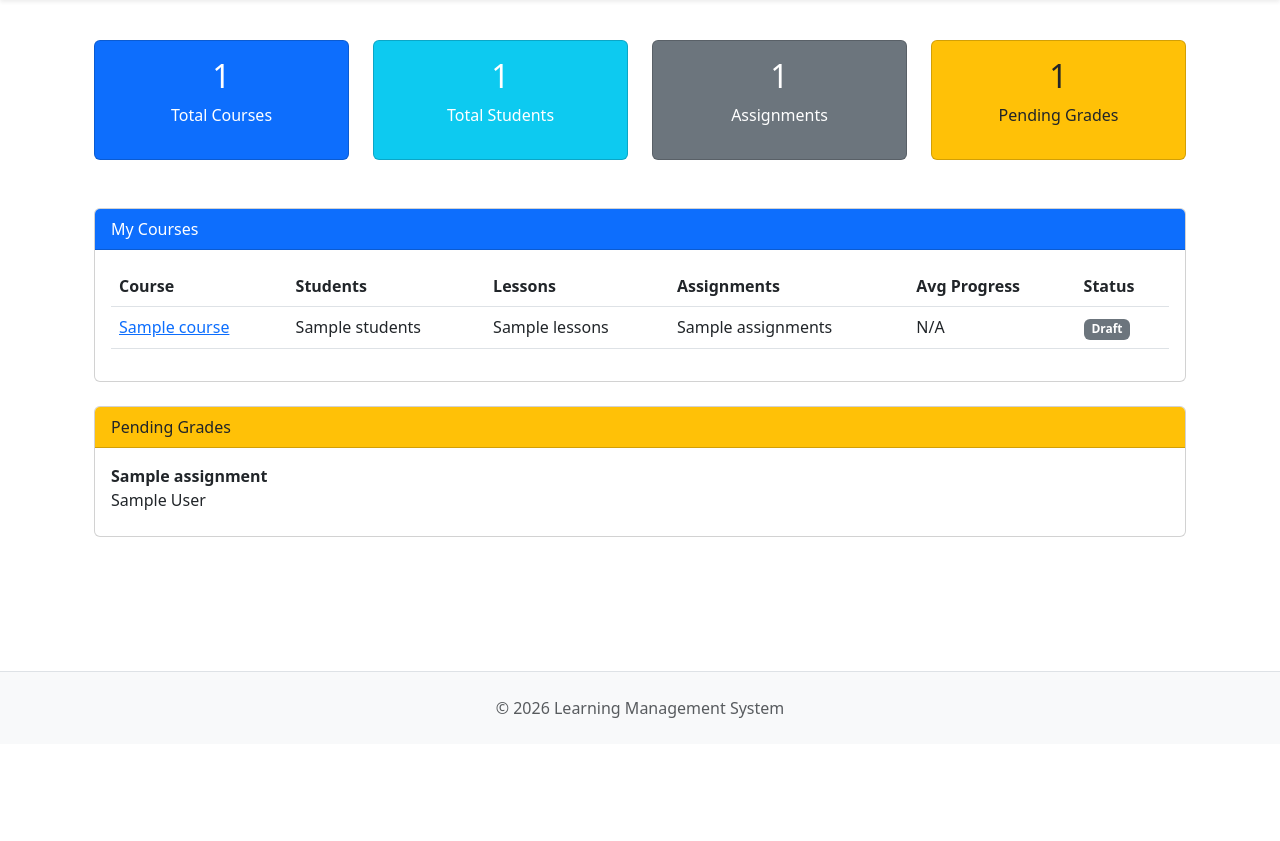
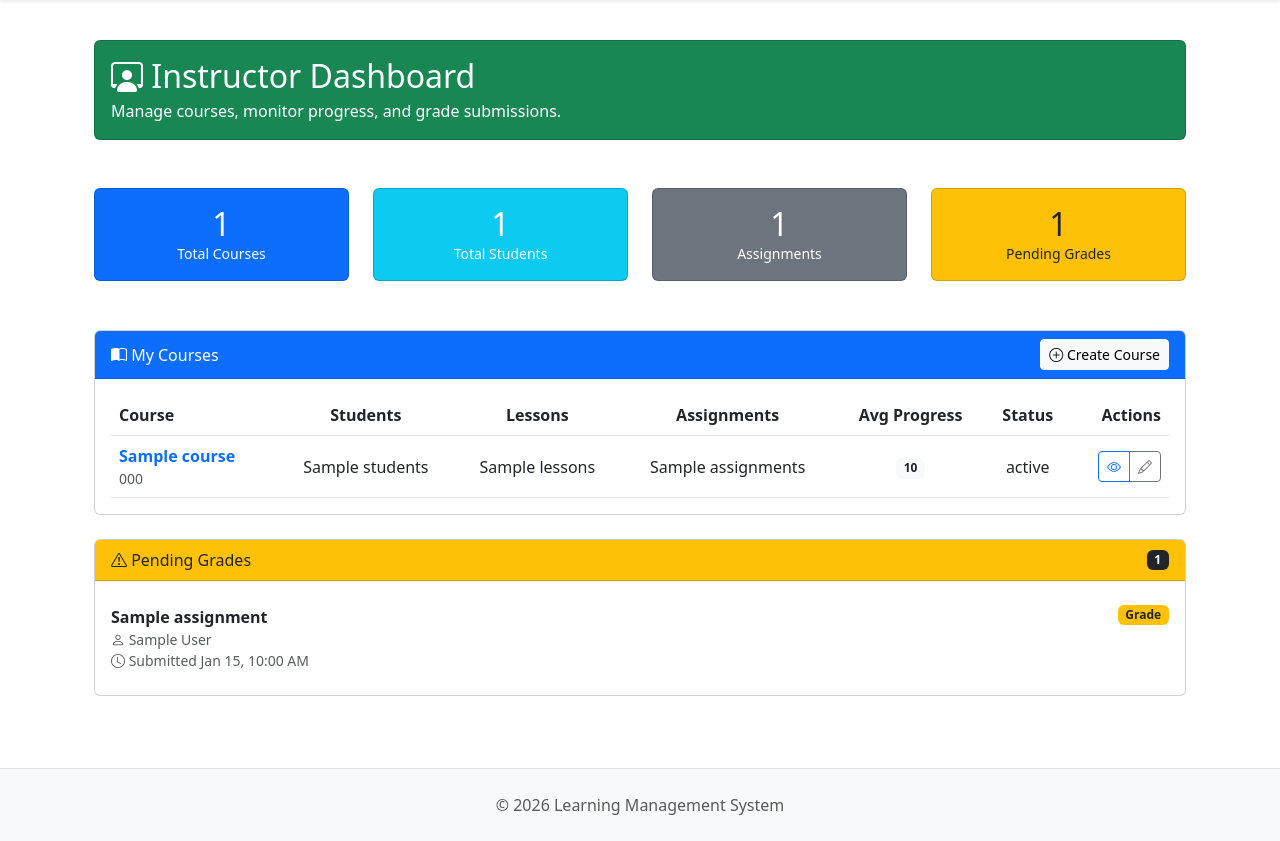
Before and after one commit to Collinsifere/LMS, a Flask app: template templates/dashboard/instructor.html in a window 1280 px wide. Shown: the part 56-897 px from the top of the page. Before the commit the page ends 774 px from the top, so only its background shows below. Run offline with Flask 3, Linux system fonts and the light colour scheme; the template is opened without the code that fills it: most values are stand-ins (such as "Sample title", 1, 10 or a date in 2020); some libraries are stand-ins or nearby versions.

Commit message:
refactor(dashboard): improved instructor dashboard template structure
- simplified template logic
- improved layout and Bootstrap structure
- aligned dashboard rendering with route view models
- fix(dashboard): correct instructor dashboard rendering
- feat(dashboard): added instructor dashboard interface

```diff
--- a/templates/dashboard/instructor.html
+++ b/templates/dashboard/instructor.html
@@ -1,119 +1,198 @@
-{% extends "base.html" %}
-{% block title %}Instructor Dashboard{% endblock %}
-
-{% block content %}
+{% extends "base.html" %} {% block title %}Instructor Dashboard{% endblock %} {%
+block content %}
 <div class="container">
+  <!-- Header -->
+  <div class="row mb-4">
+    <div class="col-12">
+      <div class="card bg-success text-white lms-card-hover">
+        <div class="card-body">
+          <h2 class="mb-1">
+            <i class="bi bi-person-workspace"></i>
+            Instructor Dashboard
+          </h2>
+          <p class="mb-0">
+            Manage courses, monitor progress, and grade submissions.
+          </p>
+        </div>
+      </div>
+    </div>
+  </div>
 
   <!-- Stats -->
   <div class="row mb-4">
     <div class="col-md-3">
-            <div class="card text-center bg-primary text-white">
+      <div class="card text-center bg-primary text-white lms-card-hover">
         <div class="card-body">
-                    <h2>{{ courses|length }}</h2>
-                    <p>Total Courses</p>
+          <h2 class="mb-0">{{ courses_count }}</h2>
+          <div class="small">Total Courses</div>
         </div>
       </div>
     </div>
 
     <div class="col-md-3">
-            <div class="card text-center bg-info text-white">
+      <div class="card text-center bg-info text-white lms-card-hover">
         <div class="card-body">
-                    <h2>{{ total_students }}</h2>
-                    <p>Total Students</p>
+          <h2 class="mb-0">{{ total_students }}</h2>
+          <div class="small">Total Students</div>
         </div>
       </div>
     </div>
 
     <div class="col-md-3">
-            <div class="card text-center bg-secondary text-white">
+      <div class="card text-center bg-secondary text-white lms-card-hover">
         <div class="card-body">
-                    <h2>{{ total_assignments }}</h2>
-                    <p>Assignments</p>
+          <h2 class="mb-0">{{ total_assignments }}</h2>
+          <div class="small">Assignments</div>
         </div>
       </div>
     </div>
 
     <div class="col-md-3">
-            <div class="card text-center bg-warning">
+      <div class="card text-center bg-warning lms-card-hover">
         <div class="card-body">
-                    <h2>{{ pending_submissions|length }}</h2>
-                    <p>Pending Grades</p>
+          <h2 class="mb-0">{{ pending_count }}</h2>
+          <div class="small">Pending Grades</div>
         </div>
       </div>
     </div>
   </div>
 
-    <!-- Courses Table -->
-    <div class="card mb-4">
-        <div class="card-header bg-primary text-white">
-            My Courses
+  <!-- Courses -->
+  <div class="card mb-4 lms-card-hover">
+    <div
+      class="card-header bg-primary text-white d-flex justify-content-between align-items-center"
+    >
+      <div><i class="bi bi-book-half"></i> My Courses</div>
+      <a href="{{ url_for('courses.create') }}" class="btn btn-light btn-sm">
+        <i class="bi bi-plus-circle"></i> Create Course
+      </a>
     </div>
+
     <div class="card-body">
-            {% if course_stats %}
-            <table class="table table-hover">
+      {% if course_stats and course_stats|length > 0 %}
+      <div class="table-responsive">
+        <table class="table table-hover align-middle mb-0">
           <thead>
             <tr>
               <th>Course</th>
-                        <th>Students</th>
-                        <th>Lessons</th>
-                        <th>Assignments</th>
-                        <th>Avg Progress</th>
-                        <th>Status</th>
+              <th class="text-center">Students</th>
+              <th class="text-center">Lessons</th>
+              <th class="text-center">Assignments</th>
+              <th class="text-center">Avg Progress</th>
+              <th class="text-center">Status</th>
+              <th class="text-end">Actions</th>
             </tr>
           </thead>
           <tbody>
             {% for stat in course_stats %}
             <tr>
               <td>
-                            <a href="{{ url_for('courses.view', course_id=stat.course.id) }}">
-                                {{ stat.course.title }}
+                <a
+                  href="{{ url_for('courses.view', course_id=stat.course.id) }}"
+                  class="text-decoration-none"
+                >
+                  <strong>{{ stat.course.title }}</strong>
                 </a>
+                <div class="small text-muted">{{ stat.course.code }}</div>
               </td>
-                        <td>{{ stat.students }}</td>
-                        <td>{{ stat.lessons }}</td>
-                        <td>{{ stat.assignments }}</td>
-                        <td>
-                            {% if stat.students > 0 %}
-                                {{ stat.avg_progress }}%
-                            {% else %}
-                                N/A
-                            {% endif %}
+
+              <td class="text-center">{{ stat.students }}</td>
+              <td class="text-center">{{ stat.lessons }}</td>
+              <td class="text-center">{{ stat.assignments }}</td>
+
+              <td class="text-center">
+                <span class="badge bg-light text-dark">
+                  {{ stat.avg_progress }}
+                </span>
               </td>
-                        <td>
-                            {% if stat.course.is_published %}
-                                <span class="badge bg-success">Live</span>
-                            {% else %}
-                                <span class="badge bg-secondary">Draft</span>
-                            {% endif %}
+
+              <td class="text-center">{{ stat.status_badge | safe }}</td>
+
+              <td class="text-end">
+                <div class="btn-group btn-group-sm">
+                  <a
+                    class="btn btn-outline-primary"
+                    href="{{ url_for('courses.view', course_id=stat.course.id) }}"
+                    title="View"
+                  >
+                    <i class="bi bi-eye"></i>
+                  </a>
+                  <a
+                    class="btn btn-outline-secondary"
+                    href="{{ url_for('courses.edit', course_id=stat.course.id) }}"
+                    title="Edit"
+                  >
+                    <i class="bi bi-pencil"></i>
+                  </a>
+                </div>
               </td>
             </tr>
             {% endfor %}
           </tbody>
         </table>
+      </div>
       {% else %}
-                <p class="text-muted">No courses yet.</p>
+      <div class="text-center py-4">
+        <i class="bi bi-journal-plus lms-icon-xxl text-muted-soft"></i>
+        <h5 class="mt-3 text-muted">No courses yet</h5>
+        <p class="text-muted mb-3">Create your first course to get started.</p>
+        <a href="{{ url_for('courses.create') }}" class="btn btn-primary">
+          <i class="bi bi-plus-circle"></i> Create Course
+        </a>
+      </div>
       {% endif %}
     </div>
   </div>
 
   <!-- Pending Submissions -->
-    <div class="card">
-        <div class="card-header bg-warning">
-            Pending Grades
+  <div class="card lms-card-hover">
+    <div
+      class="card-header bg-warning d-flex justify-content-between align-items-center"
+    >
+      <div><i class="bi bi-exclamation-triangle"></i> Pending Grades</div>
+      <span class="badge bg-dark">{{ pending_count }}</span>
     </div>
+
     <div class="card-body">
-            {% if pending_submissions %}
+      {% if pending_submissions and pending_submissions|length > 0 %}
+      <div class="list-group list-group-flush">
         {% for submission in pending_submissions %}
-                    <div class="mb-2">
-                        <strong>{{ submission.assignment.title }}</strong><br>
-                        {{ submission.student.first_name }} {{ submission.student.last_name }}
+        <a
+          href="{{ url_for('assignments.grade', submission_id=submission.id) }}"
+          class="list-group-item list-group-item-action px-0"
+        >
+          <div class="d-flex justify-content-between align-items-start">
+            <div>
+              <div class="fw-semibold">{{ submission.assignment.title }}</div>
+
+              <div class="small text-muted">
+                <i class="bi bi-person"></i>
+                {{ submission.student.first_name }} {{
+                submission.student.last_name }}
               </div>
+
+              {% if submission.submitted_at %}
+              <div class="small text-muted">
+                <i class="bi bi-clock"></i>
+                Submitted {{ submission.submitted_at.strftime('%b %d, %I:%M %p')
+                }}
+              </div>
+              {% endif %}
+            </div>
+
+            <span class="badge bg-warning text-dark"> Grade </span>
+          </div>
+        </a>
         {% endfor %}
+      </div>
       {% else %}
-                <p class="text-muted">All caught up 🎉</p>
+      <div class="text-center py-3">
+        <i class="bi bi-check-circle lms-icon-xl text-success"></i>
+        <p class="text-muted mt-2 mb-0">All caught up 🎉</p>
+        <small class="text-muted">No submissions need grading.</small>
+      </div>
       {% endif %}
     </div>
   </div>
-
 </div>
 {% endblock %}
```
Lines whose indentation alone changed are shown as unchanged.
